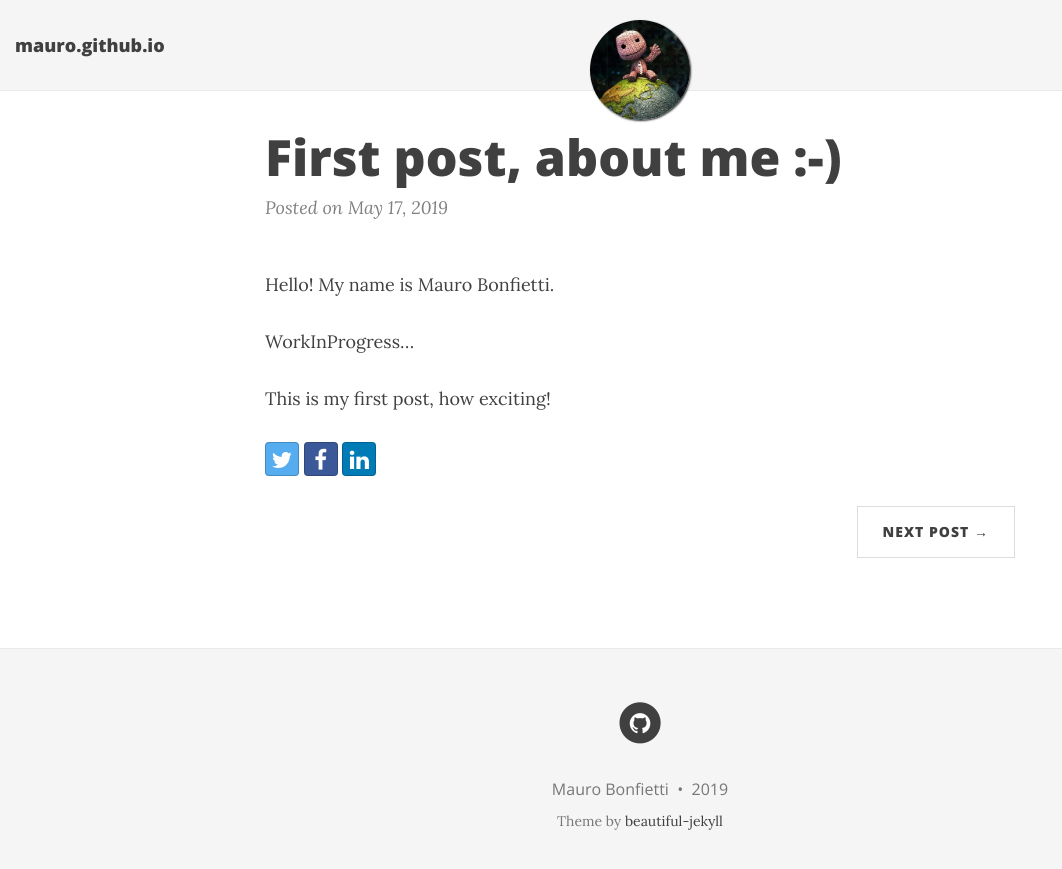
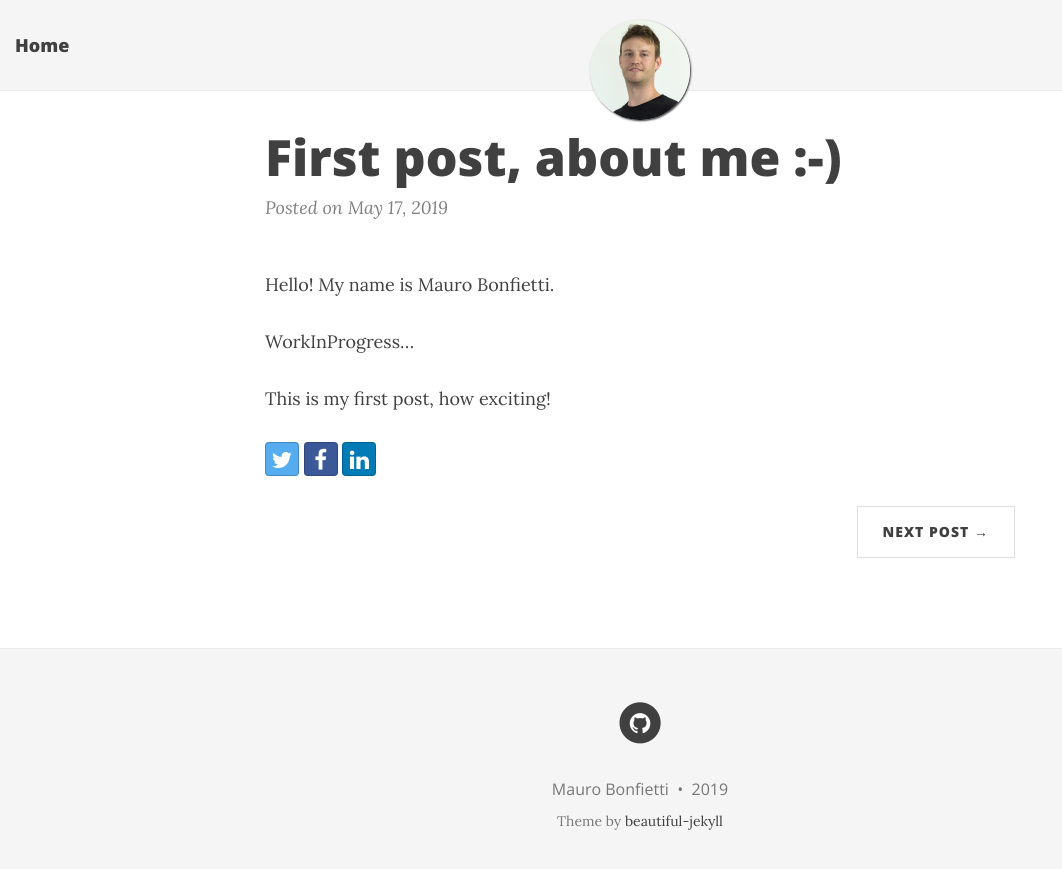
Before and after one commit to maurobonfietti/mauro.github.io, a Jekyll site: the page built from _posts/2019-05-17-first-post.md, in a window 1280 px wide. Shown: the top 869 px of the page, without its empty margins (0-1062 px from the left). Built offline with Jekyll 4.4.1, drawn with Linux system fonts in a browser that asks for light colours; nearby versions of some CDN libraries.

Commit message:
Updating my personal website...

```diff
--- a/_config.yml
+++ b/_config.yml
@@ -14,10 +14,10 @@ baseurl: ""
 # Of course don't forget to change the username and projectname to YOUR username and project
 
 # Name of website
-title:
+title:  Home
 
 # Short description of your site
-description: Mauro Bonfietti new website!
+description: I'm Mauro Bonfietti and this is my new website!
 
 # --- Navigation bar options --- #
 
--- a/_posts/2019-05-17-first-post.md
+++ b/_posts/2019-05-17-first-post.md
@@ -1,7 +1,7 @@
 ---
 layout: post
 title: First post, about me :-)
-image: /img/hello_world.jpeg
+image: /img/mnb.png
 ---
 
 Hello! My name is Mauro Bonfietti.
```
